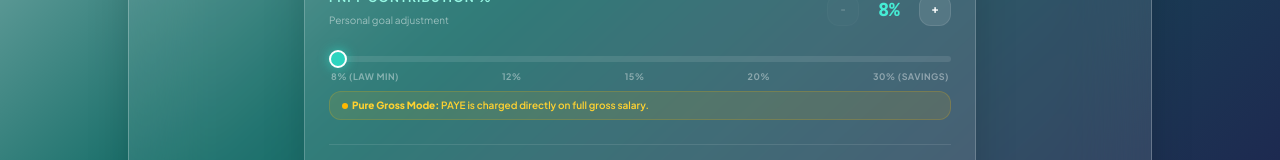
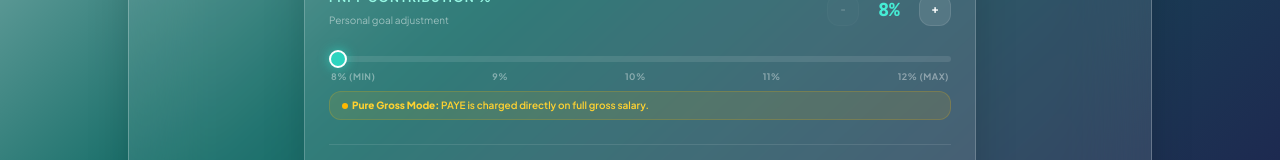
Before and after one commit to Kritesh52/Viti-Wage-Caclulator, a React (Vite) app: page / in a window 1280 px wide. Shown: the part 761-921 px from the top of the page. Built offline with nearby package versions, Linux system fonts and the light colour scheme; no server answers; the database is empty.

Commit message:
feat: update FNPF contribution rates to 10%
Adjust employee contribution range to 8-12% and update the employer statutory contribution rate to 10% per updated regulations.

```diff
--- a/src/components/FijiResources.tsx
+++ b/src/components/FijiResources.tsx
@@ -101,7 +101,7 @@ export default function FijiResources() {
           <div className="space-y-0.5">
             <strong className="text-white block font-bold">What is the Employer FNPF share?</strong>
             <span className="text-white/50 text-[10px] block leading-relaxed font-semibold">
-              While you save 8% or more (the employee share), your employer must match this with a statutory min of <strong>8.0% additional contribution</strong>.
+              While you save 8% to 12% (the employee share), your employer provides a statutory <strong>10.0% FNPF contribution</strong>.
             </span>
           </div>
         </div>
--- a/src/components/SalaryInputCard.tsx
+++ b/src/components/SalaryInputCard.tsx
@@ -66,11 +66,11 @@ export default function SalaryInputCard({
   };
 
   const incrementFnpf = () => {
-    setFnpfPercent(Math.min(100, fnpfPercent + 1));
+    setFnpfPercent(Math.min(12, fnpfPercent + 1));
   };
 
   const decrementFnpf = () => {
-    setFnpfPercent(Math.max(8, fnpfPercent - 1)); // Statutory min is usually 8%
+    setFnpfPercent(Math.max(8, fnpfPercent - 1)); // Employee statutory min is 8%
   };
 
   return (
@@ -224,18 +224,18 @@ export default function SalaryInputCard({
             id="fnpf-range"
             type="range"
             min="8"
-            max="30"
+            max="12"
             step="1"
             value={fnpfPercent}
             onChange={(e) => setFnpfPercent(parseInt(e.target.value))}
             className="w-full h-1.5 bg-white/10 rounded-lg appearance-none cursor-pointer accent-teal-400"
           />
           <div className="flex justify-between text-[9px] text-white/40 px-0.5 font-bold uppercase tracking-wider">
-            <span>8% (Law Min)</span>
-            <span>12%</span>
-            <span>15%</span>
-            <span>20%</span>
-            <span>30% (Savings)</span>
+            <span>8% (Min)</span>
+            <span>9%</span>
+            <span>10%</span>
+            <span>11%</span>
+            <span>12% (Max)</span>
           </div>
           {isFnpfTaxExempt && fnpfPercent > 0 ? (
             <span className="text-[10px] text-teal-300 font-semibold block mt-1.5 flex items-center gap-1 bg-teal-400/10 border border-teal-400/20 py-1.5 px-3 rounded-xl">
--- a/src/utils/calculator.ts
+++ b/src/utils/calculator.ts
@@ -33,8 +33,8 @@ export const FIJI_NON_RESIDENT_TAX_BRACKETS = [
   { min: 1000000, max: Infinity, rate: 0.39, baseCharge: 324900, desc: "Over FJD 1,000,000" }
 ];
 
-// Standard Statutory Employer matching rate is 8%
-export const STANDARD_EMPLOYER_FNPF_RATE = 8.0;
+// Standard Statutory Employer rate is 10.0%
+export const STANDARD_EMPLOYER_FNPF_RATE = 10.0;
 
 export function calculateWages(
   inputSalary: number,
```
